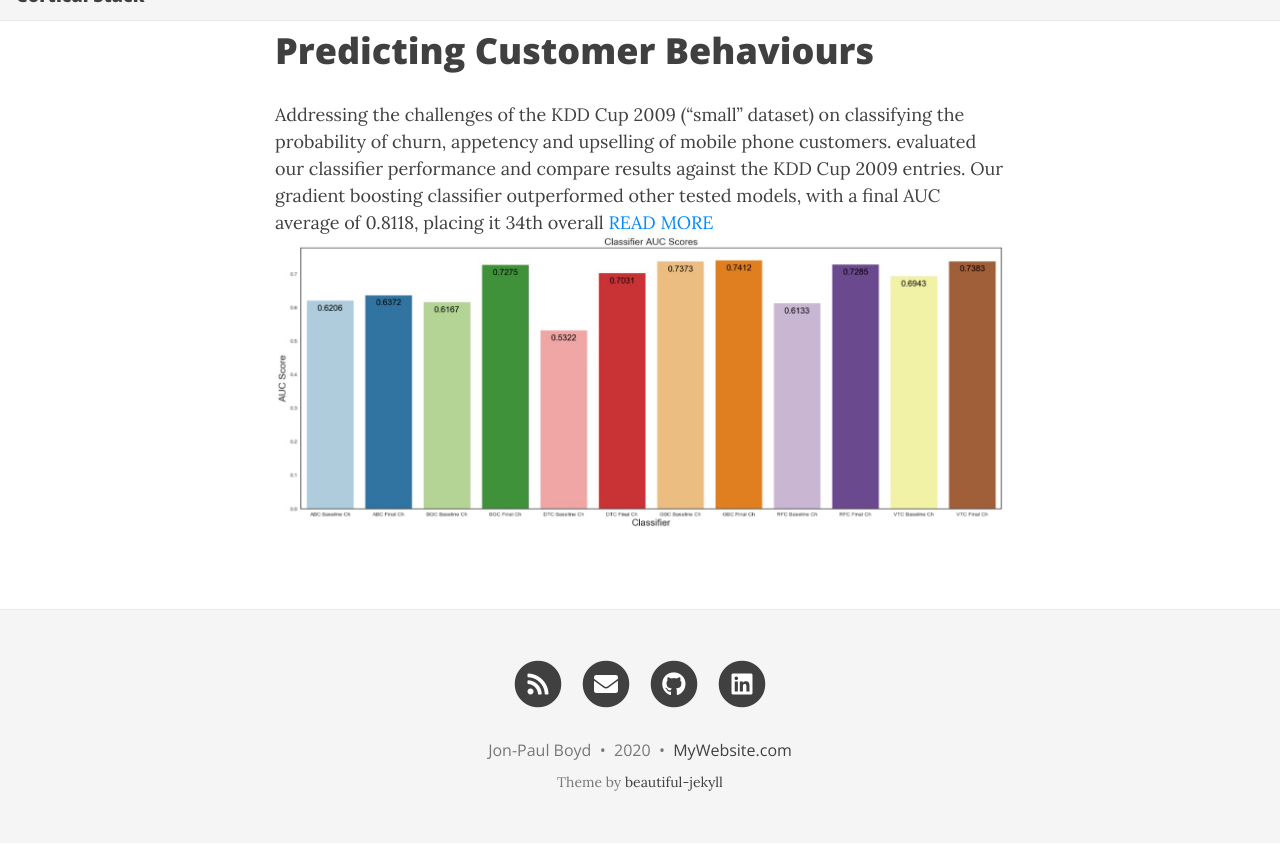
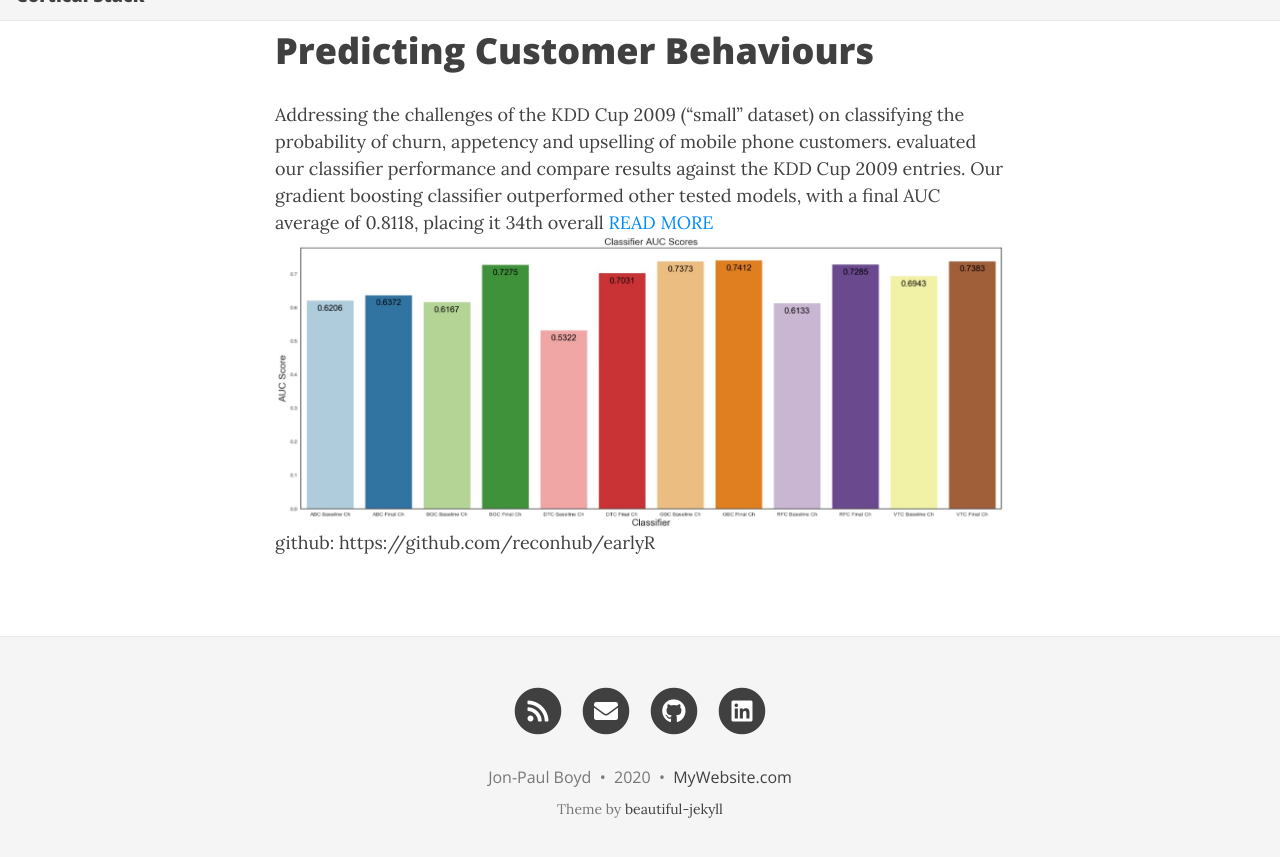
Before and after one commit to corticalstack/corticalstack.github.io, a Jekyll site: the page built from aci.md, in a window 1280 px wide and 900 px high, scrolled down 637 px, cut to the strip 30-887 px from the top of the window. Built offline with Jekyll 4.4.1, drawn with Linux system fonts in a browser that asks for light colours; nearby versions of some CDN libraries; some of the changed lines change nothing that is shown.

Commit message:
Initial wip

```diff
--- a/aci.md
+++ b/aci.md
@@ -10,3 +10,4 @@ upselling of mobile phone customers.  evaluated our classifier performance and c
 entries. Our gradient boosting classifier outperformed other tested models, with a final AUC average of 0.8118, placing
 it 34th overall [READ MORE](/docs/aci/Predicting%20Customer%20Behaviour%20With%20A%20Variety%20Of%20Classifiers.pdf)
 <img src="/assets/img/fig11.jpg?raw=true"/>
+github: https://github.com/reconhub/earlyR
```
